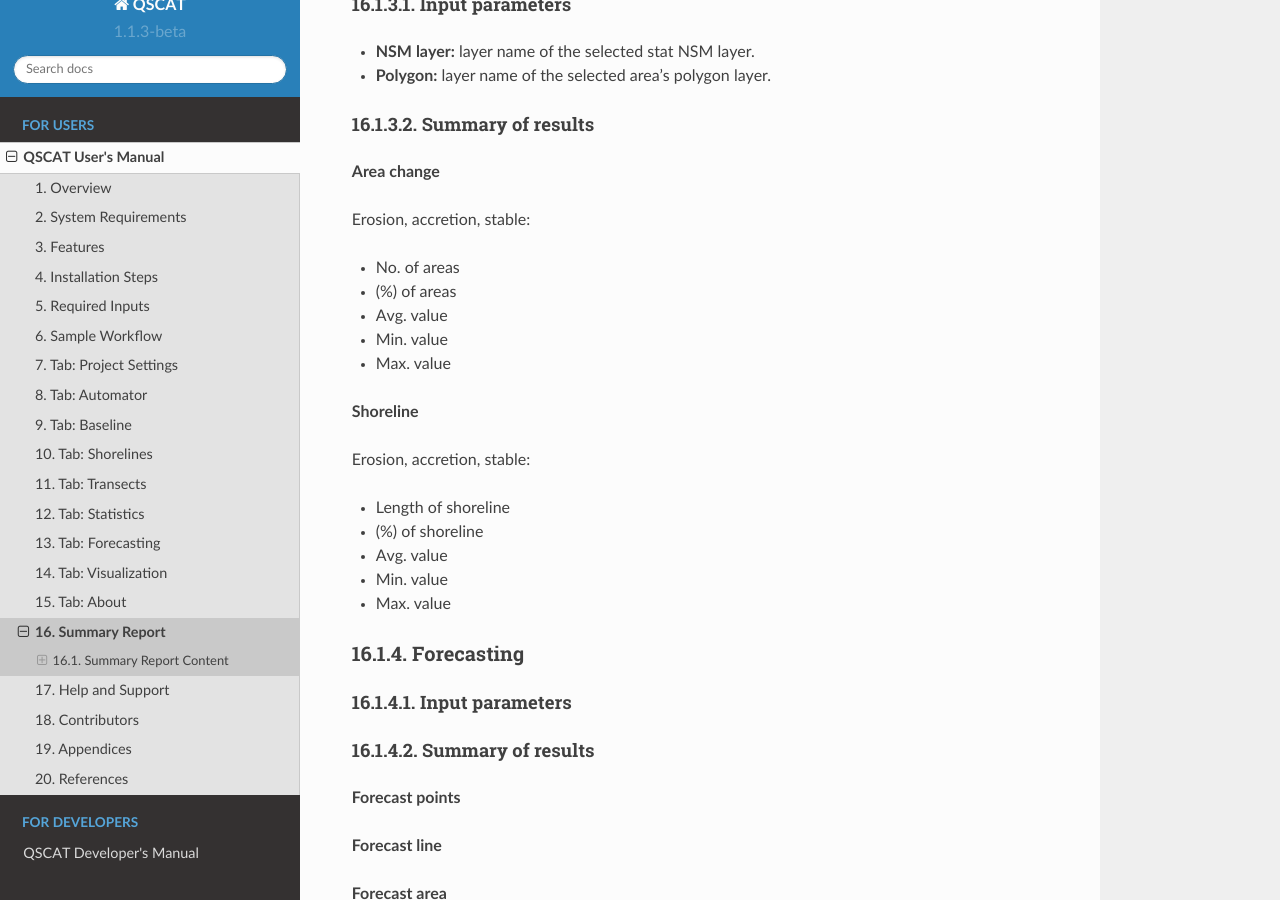
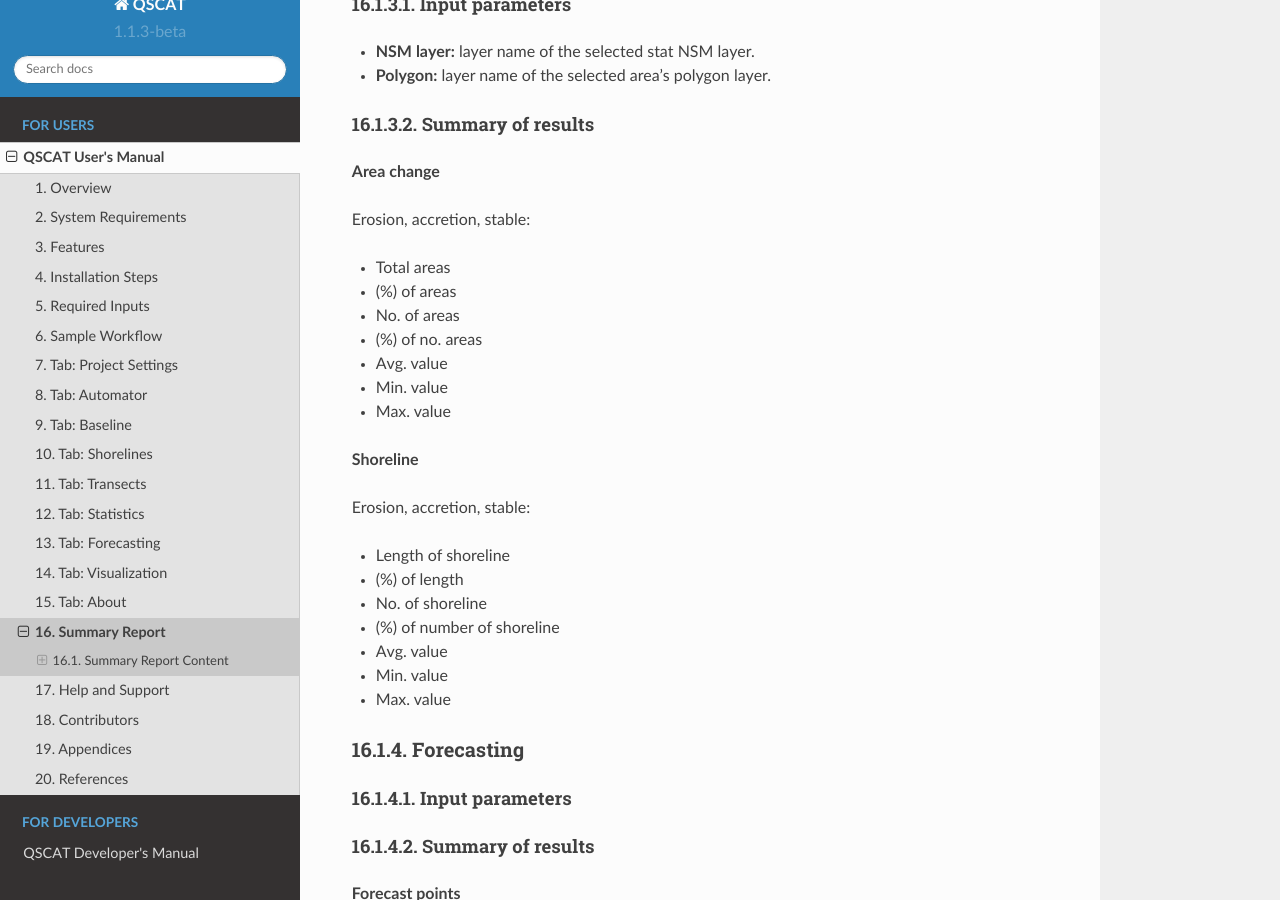
Before and after one commit to upmsi-coaster/qscat-docs, a Sphinx documentation site: the page built from docs/source/users_manual/others/summary_report.rst, in a window 1280 px wide and 900 px high, scrolled down 1145 px. Built offline with Sphinx 7.4.7 and the Read the Docs theme 2.0.0, drawn with Linux system fonts in a browser that asks for light colours.

Commit message:
Update (#8)

```diff
--- a/docs/source/users_manual/others/summary_report.rst
+++ b/docs/source/users_manual/others/summary_report.rst
@@ -59,8 +59,10 @@ Summary of results
 
 Erosion, accretion, stable:
 
+* Total areas
+* (%) of areas
 * No. of areas
-* (%) of areas
+* (%) of no. areas
 * Avg. value
 * Min. value
 * Max. value
@@ -70,7 +72,9 @@ Erosion, accretion, stable:
 Erosion, accretion, stable:
 
 * Length of shoreline
-* (%) of shoreline
+* (%) of length
+* No. of shoreline
+* (%) of number of shoreline
 * Avg. value
 * Min. value
 * Max. value
```
